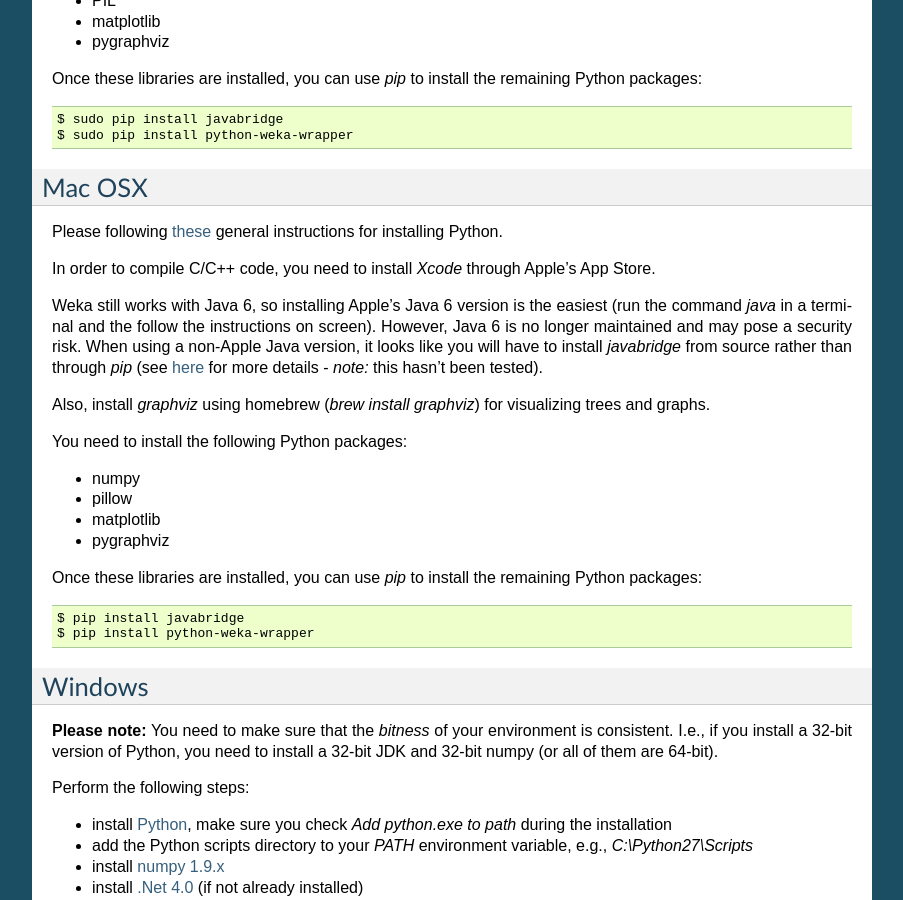
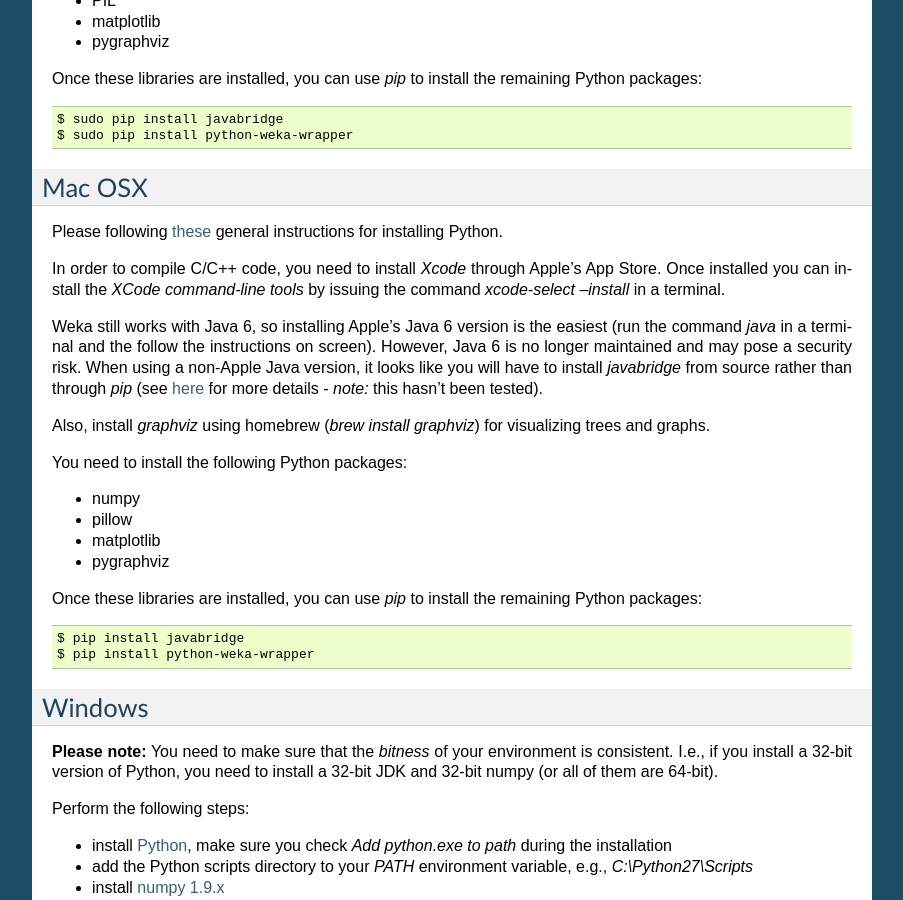
Before and after one commit to fracpete/python-weka-wrapper, a Sphinx documentation site: the page built from doc/source/install.rst, in a window 1280 px wide and 900 px high, scrolled down 1263 px. Shown: the whole window, without its empty margins (198-1101 px from the left). Built offline with Sphinx 7.4.7, drawn with Linux system fonts in a browser that asks for light colours.

Commit message:
added note on XCode command-line tools

```diff
--- a/doc/source/install.rst
+++ b/doc/source/install.rst
@@ -94,7 +94,7 @@
 Please following `these <http://docs.python-guide.org/en/latest/starting/install/osx/>`_
 general instructions for installing Python.
 
-In order to compile C/C++ code, you need to install *Xcode* through Apple's App Store.
+In order to compile C/C++ code, you need to install *Xcode* through Apple's App Store. Once installed you can install the *XCode command-line tools* by issuing the command `xcode-select --install` in a terminal.
 
 Weka still works with Java 6, so installing Apple's Java 6 version is the easiest (run the command `java` in a terminal and the follow the instructions on screen). However, Java 6 is no longer maintained and may pose a security risk. When using a non-Apple Java version, it looks like you will have to install *javabridge* from source rather than through `pip` (see `here <https://github.com/CellProfiler/python-javabridge/issues/25>`_ for more details - *note:* this hasn't been tested).
 
```
